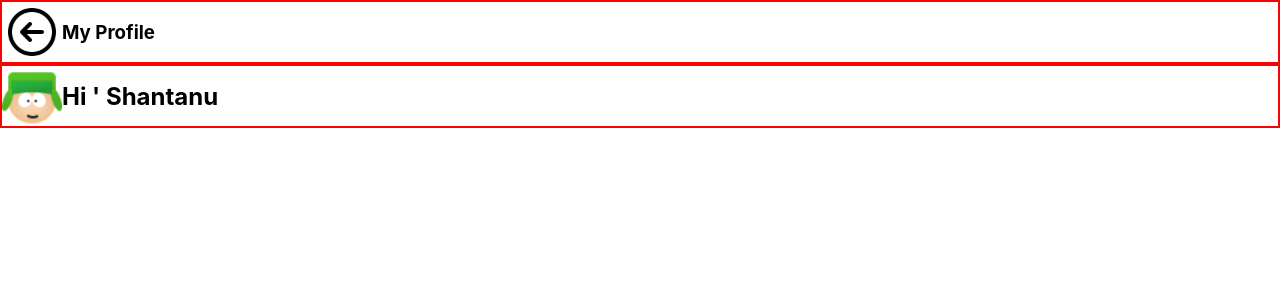
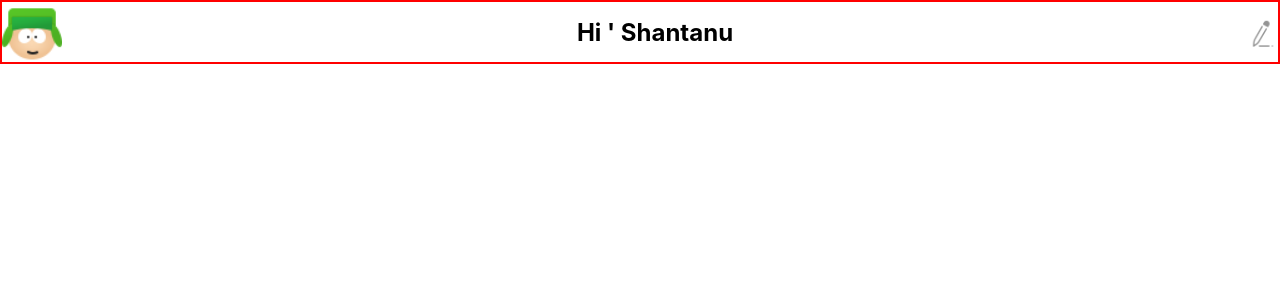
Before and after one commit to Shanpkt/appna_pg, a React (Create React App) app: page /Profile in a window 1280 px wide. Shown: the top 300 px of the page. Built offline with nearby package versions, Linux system fonts and the light colour scheme.

Commit message:
first commit

```diff
--- a/src/components/profileHeader.css
+++ b/src/components/profileHeader.css
@@ -3,5 +3,13 @@
 
     border: 2px solid red;
     height: 60px;
+    display: flex;
+    justify-content: space-between;
+
 
 }
+
+
+.profile_header :nth-child(3) {
+    height: 50%;
+}
--- a/src/components/profileHeader.js
+++ b/src/components/profileHeader.js
@@ -1,12 +1,14 @@
 import React from 'react'
 import avatar from "../images/icons8-kyle-broflovski-48.png"
 import "./profileHeader.css"
+import edit from "../images/icons8-edit-64.png"
 
 function ProfileHeader() {
   return (
     <div className='profile_header' >
         <img src={avatar} />
          <h2>Hi ' Shantanu</h2>
+         <img src={edit} />
     </div>
   )
 }
--- a/src/molecules/profile.js
+++ b/src/molecules/profile.js
@@ -10,12 +10,12 @@ function Profile() {
   return (
     <div className='profile_page' >
 
-     <div className='profile_header' >
+     {/* <div className='profile_header' >
 
         <img src={back}/>
         <h3>My Profile</h3>
 
-        </div>
+        </div>   */}
         <ProfileHeader/>
 
     </div>
```
Also changed, not shown: src/images/icons8-edit-64.png (added).
